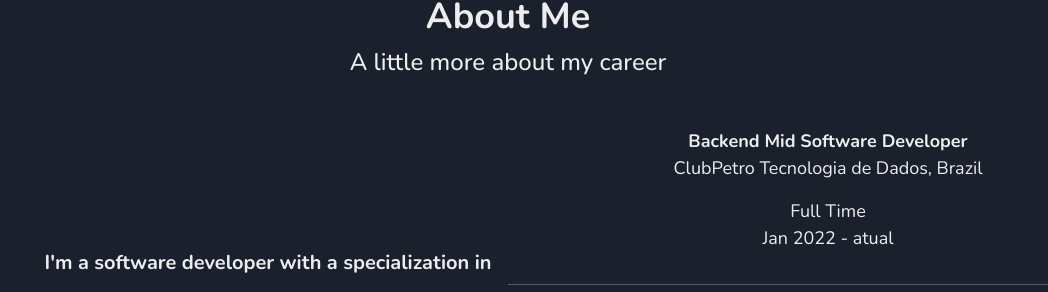
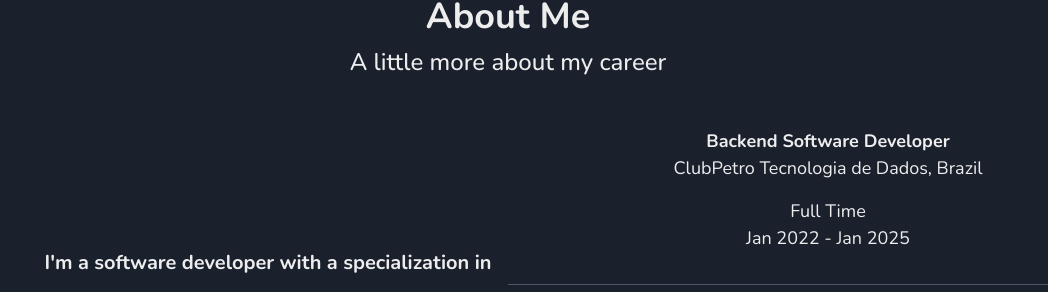
Before and after one commit to LucasPereiraMiranda/lucas-personal-portfolio, a Next.js app: page / in a window 1280 px wide. Shown: the part 2232-2524 px from the top of the page, without its empty margins (132-1180 px from the left). Built offline with nearby package versions, Linux system fonts and the light colour scheme.

Commit message:
docs: update time

```diff
--- a/src/components/ExperienceSection/index.tsx
+++ b/src/components/ExperienceSection/index.tsx
@@ -82,13 +82,13 @@ export function ExperienceSection() {
             >
               <Flex alignItems="center" flexDirection="column">
                 <Text fontSize="lg" fontWeight="bold">
-                  Backend Mid Software Developer
+                  Backend Software Developer
                 </Text>
                 <Text fontSize="lg">ClubPetro Tecnologia de Dados, Brazil</Text>
               </Flex>
               <Flex alignItems="center" flexDirection="column">
                 <Text fontSize="lg">Full Time</Text>
-                <Text fontSize="lg">Jan 2022 - atual</Text>
+                <Text fontSize="lg">Jan 2022 - Jan 2025</Text>
               </Flex>
 
               <Divider
```
